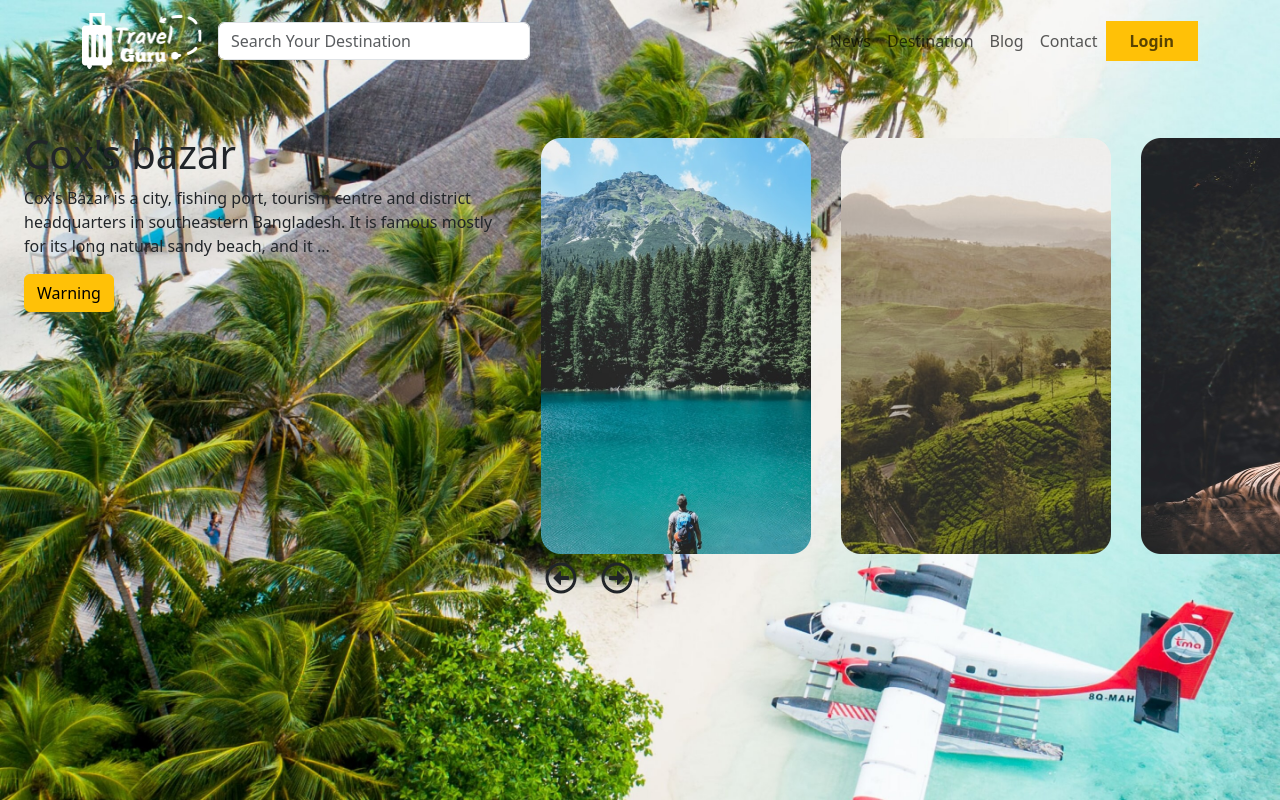
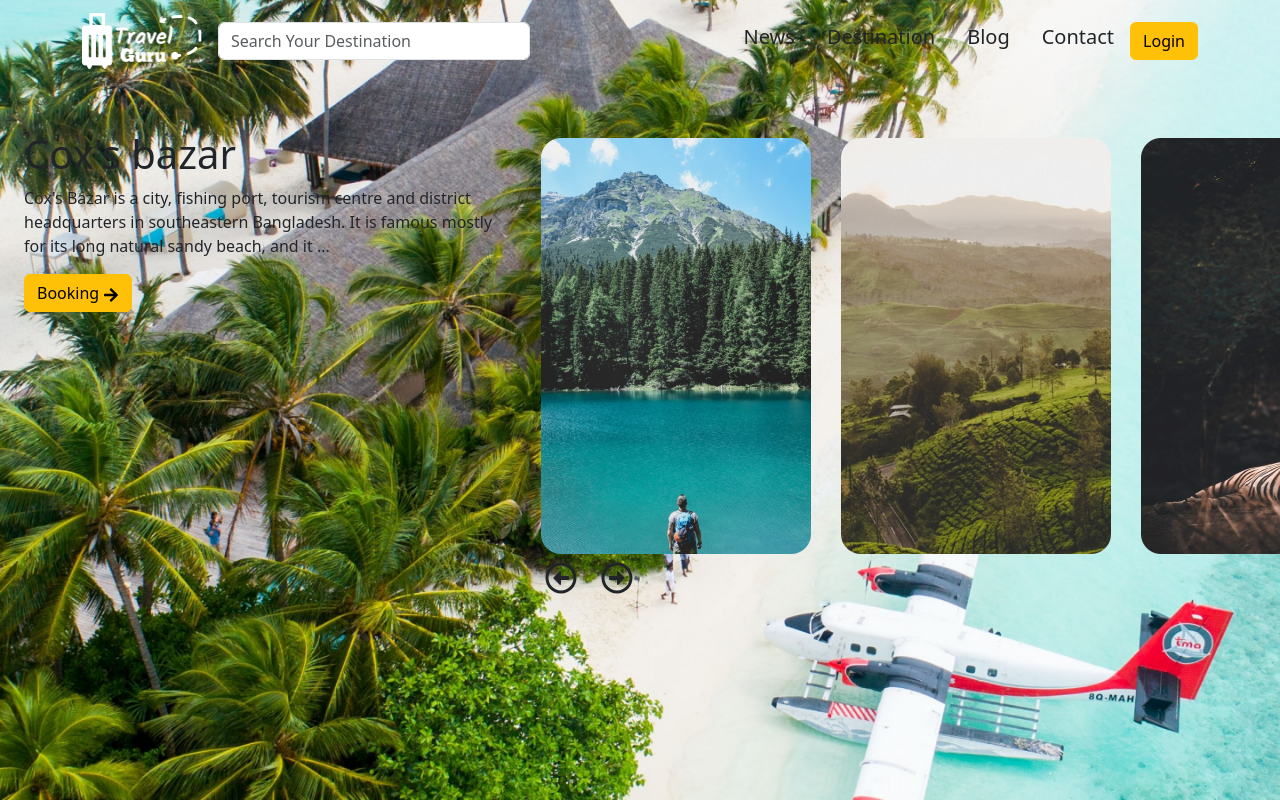
Before and after one commit to HelloAyan/travel-guru, a React (Vite) app: page / in a window 1280 px wide. Built offline with nearby package versions, Linux system fonts and the light colour scheme.

Commit message:
modified header section

```diff
--- a/src/index.css
+++ b/src/index.css
@@ -8,6 +8,6 @@
   font-family: Inter, system-ui, Avenir, Helvetica, Arial, sans-serif;
   line-height: 1.5;
   font-weight: 400;
-  color: black;
+  --font-color: white;
   background-color: white;
 }
--- a/src/pages/Shared/Header/Header.jsx
+++ b/src/pages/Shared/Header/Header.jsx
@@ -4,7 +4,7 @@ import { Navbar, Container, Nav, NavDropdown, Form, Button } from 'react-bootstr
 
 const Header = () => {
     return (
-        <Navbar expand="lg" className="">
+        <Navbar expand="lg">
             <Container>
                 <Navbar.Brand href="#home">
                     <img className='img-responsive' src={logo} alt="Logo " width={120} height={56} />
@@ -20,14 +20,12 @@ const Header = () => {
                         />
                     </Nav>
 
-                    <Nav className="d-flex align-item-center">
-                        <Nav.Link href="#home">News</Nav.Link>
-                        <Nav.Link href="#link">Destination</Nav.Link>
-                        <Nav.Link href="#link">Blog</Nav.Link>
-                        <Nav.Link href="#link">Contact</Nav.Link>
-                        <Nav.Link href="#link" className='bg-warning px-4 fw-semibold'>
-                            Login
-                        </Nav.Link>
+                    <Nav className="d-flex justify-content-center align-item-center fs-5">
+                        <div className='px-3'>News</div>
+                        <div className='px-3'>Destination</div>
+                        <div className='px-3'>Blog</div>
+                        <div className='px-3'>Contact</div>
+                        <Button variant="warning fs-6">Login</Button>
 
                     </Nav>
 
--- a/src/pages/Shared/LeftNav/LeftNav.jsx
+++ b/src/pages/Shared/LeftNav/LeftNav.jsx
@@ -1,12 +1,13 @@
 import React from 'react';
 import { Button, Container } from 'react-bootstrap';
+import { FaArrowRight } from 'react-icons/fa';
 
 const LeftNav = () => {
     return (
         <Container className='pt-5'>
             <h1>Cox's bazar</h1>
             <p>Cox's Bazar is a city, fishing port, tourism centre and district headquarters in southeastern Bangladesh. It is famous mostly for its long natural sandy beach, and it ...</p>
-            <Button variant="warning">Warning</Button>
+            <Button variant="warning">Booking <FaArrowRight style={{ color: 'black' }}></FaArrowRight></Button>
         </Container>
     )
 }
```
